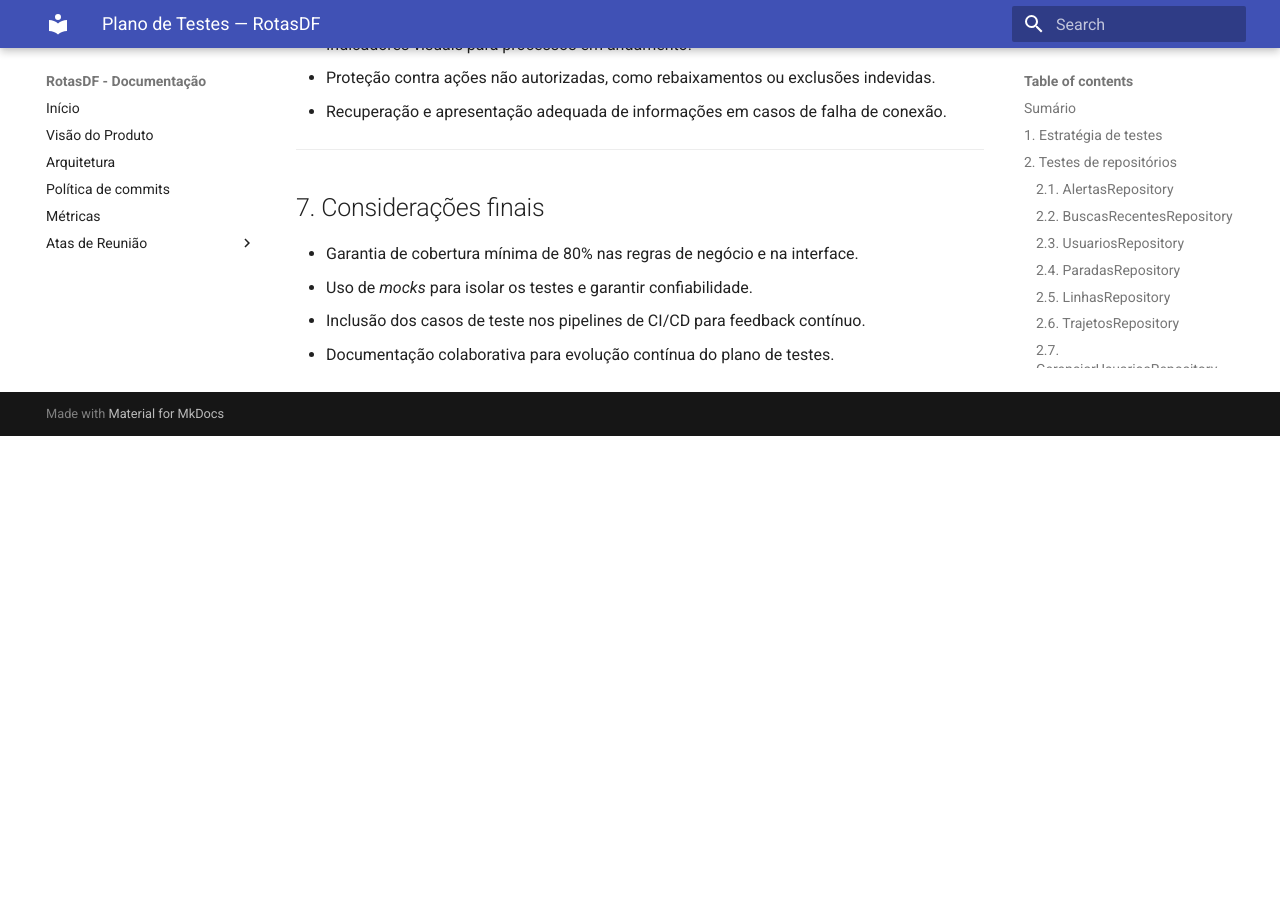
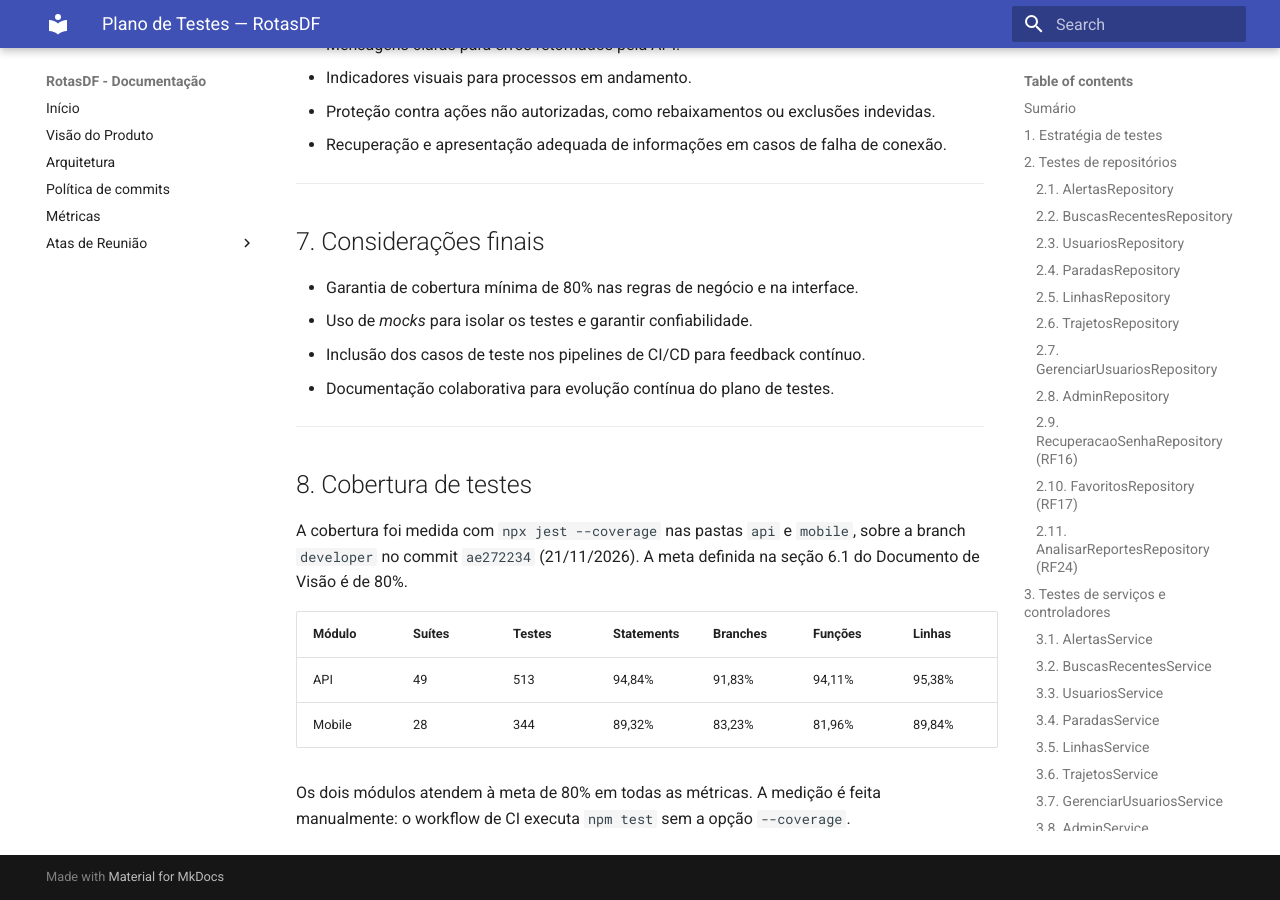
Before and after one commit to FGA0138-MDS-Ajax/2026.2-T02-Knuth, an MkDocs documentation site: the page built from docs/plano_de_testes_RotasDF.md, in a window 1280 px wide and 900 px high, scrolled down 15589 px. Built offline with MkDocs 1.6.1 and Material for MkDocs 9.7.7, drawn with Linux system fonts in a browser that asks for light colours; before the commit the page ends 16025 px from its top, so only the background shows below that.

Commit message:
docs(testes): registra cobertura de testes (DEF-021)

```diff
--- a/docs/plano_de_testes_RotasDF.md
+++ b/docs/plano_de_testes_RotasDF.md
@@ -9,6 +9,7 @@
 5. [Testes de interface (React Native)](#5-testes-de-interface-react-native)
 6. [Tratamento de erros e condições especiais](#6-tratamento-de-erros-e-condições-especiais)
 7. [Considerações finais](#7-considerações-finais)
+8. [Cobertura de testes](#8-cobertura-de-testes)
 
 ---
 
@@ -321,3 +322,16 @@
 - Uso de *mocks* para isolar os testes e garantir confiabilidade.
 - Inclusão dos casos de teste nos pipelines de CI/CD para feedback contínuo.
 - Documentação colaborativa para evolução contínua do plano de testes.
+
+---
+
+## 8. Cobertura de testes
+
+A cobertura foi medida com `npx jest --coverage` nas pastas `api` e `mobile`, sobre a branch `developer` no commit `ae272234` (21/11/2026). A meta definida na seção 6.1 do Documento de Visão é de 80%.
+
+| Módulo | Suítes | Testes | Statements | Branches | Funções | Linhas |
+|---|---|---|---|---|---|---|
+| API | 49 | 513 | 94,84% | 91,83% | 94,11% | 95,38% |
+| Mobile | 28 | 344 | 89,32% | 83,23% | 81,96% | 89,84% |
+
+Os dois módulos atendem à meta de 80% em todas as métricas. A medição é feita manualmente: o workflow de CI executa `npm test` sem a opção `--coverage`.
```
Also changed, not shown: docs/Defeitos_KNUTH.md (+1 -1 lines).
